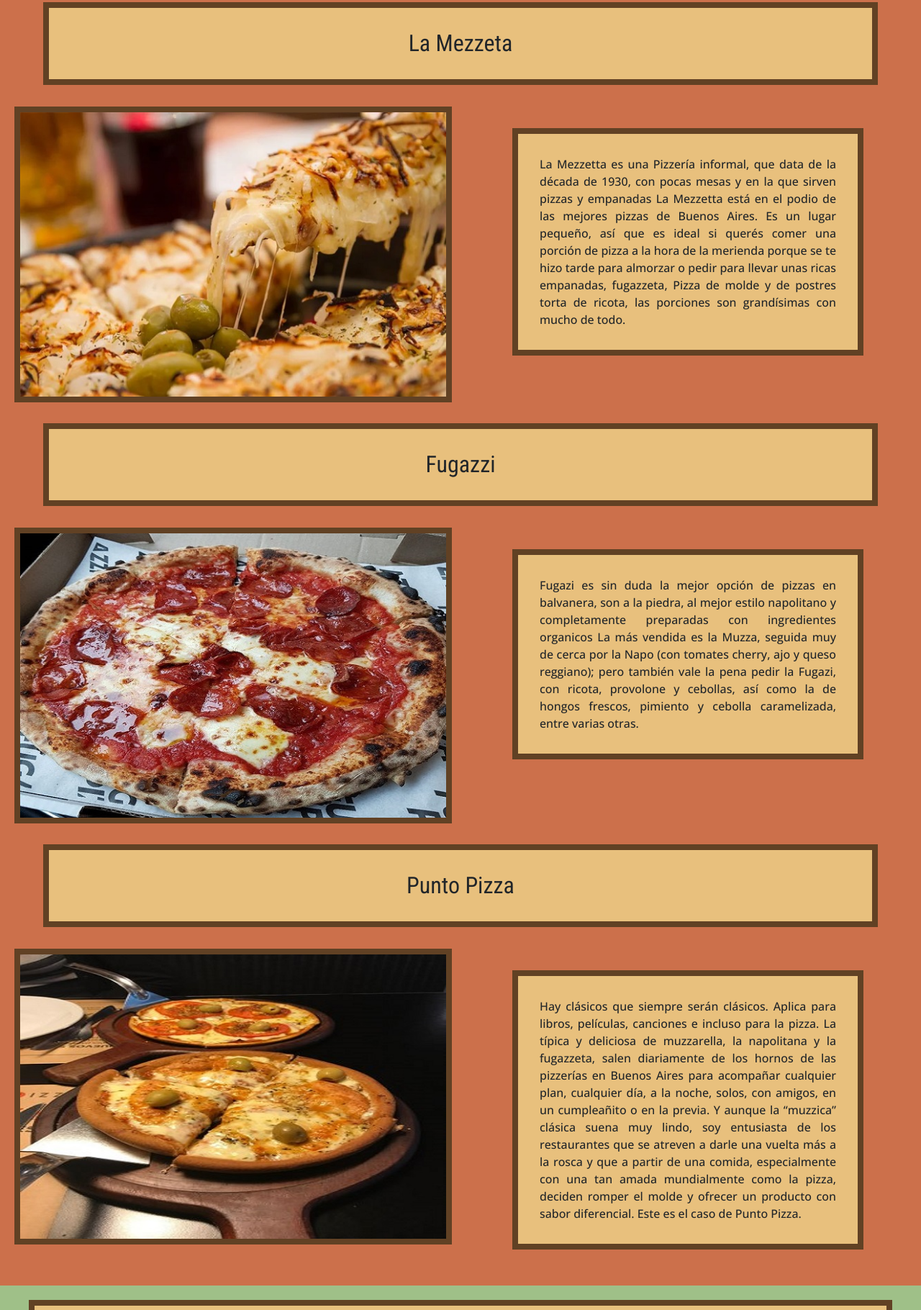
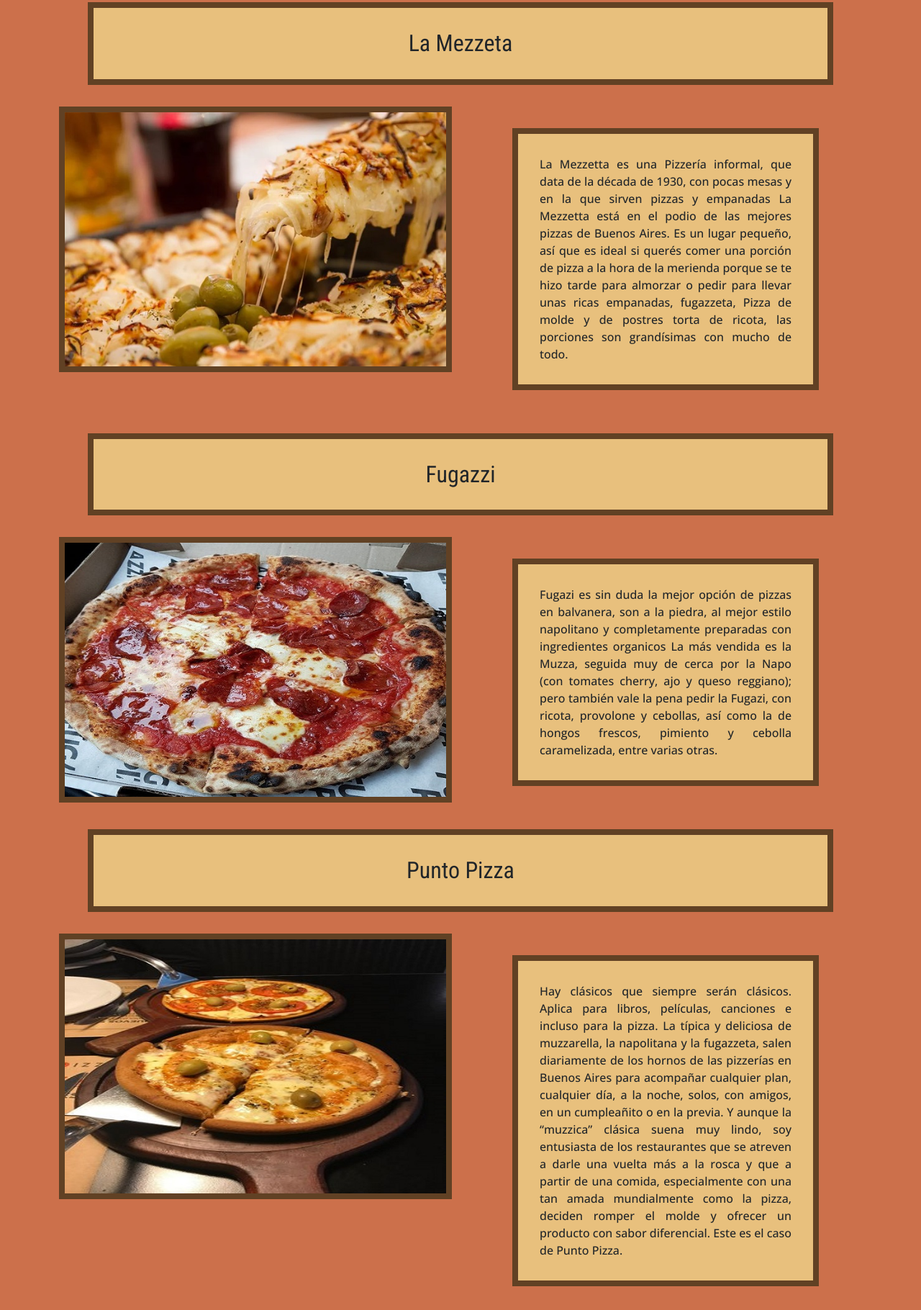
Before and after one commit to JesusSalazarMatos/bairesStreedFoodJesusSalazar29300, a plain HTML site: page pages/pizza.html in a window 1280 px wide. Shown: the part 853-2673 px from the top of the page at 72% size. Drawn offline with nearby package versions, Linux system fonts and the light colour scheme.

Commit message:
modified:   index.html 	modified:   pages/burgers.html 	modified:   pages/pizza.html 	modified:   pages/sushi.html

```diff
--- a/pages/pizza.html
+++ b/pages/pizza.html
@@ -46,12 +46,15 @@
         </div>
         </section>
         <section>
+            <div class="container">
                 <article class="art row justify-content-center">
-                <div class="divTitle col-lg-12 col-md-10 col-sm-8"><h2>La Mezzeta</h2></div>
-                <div class="divImg col-lg-6 col-md-8 col-sm-8">
+                    <div class="divTitle col-12 col-lg-12 col-md-10 col-sm-8">
+                        <h2>La Mezzeta</h2>
+                    </div>
+                    <div class="divImg col-12 col-lg-6 col-md-8 col-sm-8">
                         <img src="../images/laMezzeta.jpg" alt="Piza La Mezzeta" data-aos="flip-down">
                     </div>
-                <div class="divText col-lg-6 col-md-10 col-sm-8">
+                    <div class="divText col-12 col-lg-6 col-md-10 col-sm-8">
                         <p data-aos="flip-up">
                         La Mezzetta es una Pizzería informal, que data de la década de 1930, con pocas mesas y en la que
                         sirven pizzas y empanadas La Mezzetta está en el podio de las mejores pizzas de Buenos Aires.
@@ -59,16 +62,18 @@
                         porque se te hizo tarde para almorzar o pedir para llevar unas ricas empanadas,
                         fugazzeta, Pizza de molde y de postres torta de ricota, las porciones son grandísimas con mucho
                         de todo.
-
                         </p>
                     </div>
                 </article>
+
                 <article class="art row justify-content-center">
-                <div class="divTitle col-lg-12 col-md-10 col-sm-8"><h2>Fugazzi</h2></div>
-                <div class="divImg col-lg-6 col-md-8 col-sm-8">
+                    <div class="divTitle col-12 col-lg-12 col-md-10 col-sm-8">
+                        <h2>Fugazzi</h2>
+                    </div>
+                    <div class="divImg col-12 col-lg-6 col-md-8 col-sm-8">
                         <img src="../images/Fugazzi.jpg" alt="Pizza Fugazzi" data-aos="flip-down">
                     </div>
-                <div class="divText col-lg-6 col-md-10 col-sm-8">
+                    <div class="divText col-12 col-lg-6 col-md-10 col-sm-8">
                         <p data-aos="flip-up">
                         Fugazi es sin duda la mejor opción de pizzas en balvanera, son a la piedra, al mejor estilo
                         napolitano y completamente preparadas con ingredientes organicos
@@ -78,12 +83,15 @@
                         </p>
                     </div>
                 </article>
+
                 <article class="art row justify-content-center">
-                <div class="divTitle col-lg-12 col-md-10 col-sm-8"><h2>Punto Pizza</h2></div>
-                <div class="divImg col-lg-6 col-md-8 col-sm-8">
+                    <div class="divTitle col-12 col-lg-12 col-md-10 col-sm-8">
+                        <h2>Punto Pizza</h2>
+                    </div>
+                    <div class="divImg col-12 col-lg-6 col-md-8 col-sm-8">
                         <img src="../images/puntoPizza.jpg" alt="pizza punto pizza" data-aos="flip-down">
                     </div>
-                <div class="divText col-lg-6 col-md-10 col-sm-8">
+                    <div class="divText col-12 col-lg-6 col-md-10 col-sm-8">
                         <p data-aos="flip-up">
                         Hay clásicos que siempre serán clásicos. Aplica para libros, películas, canciones e incluso para
                         la pizza. La típica y deliciosa de muzzarella, la napolitana y la fugazzeta, salen diariamente
@@ -96,6 +104,7 @@
                         </p>
                     <div>
                 </article>
+            </div>
         </section>
 
     </main>
```
Also changed, not shown: index.html (+8 -6 lines), pages/burgers.html (+20 -12 lines), pages/sushi.html (+15 -10 lines). Lines whose indentation alone changed are shown as unchanged.
